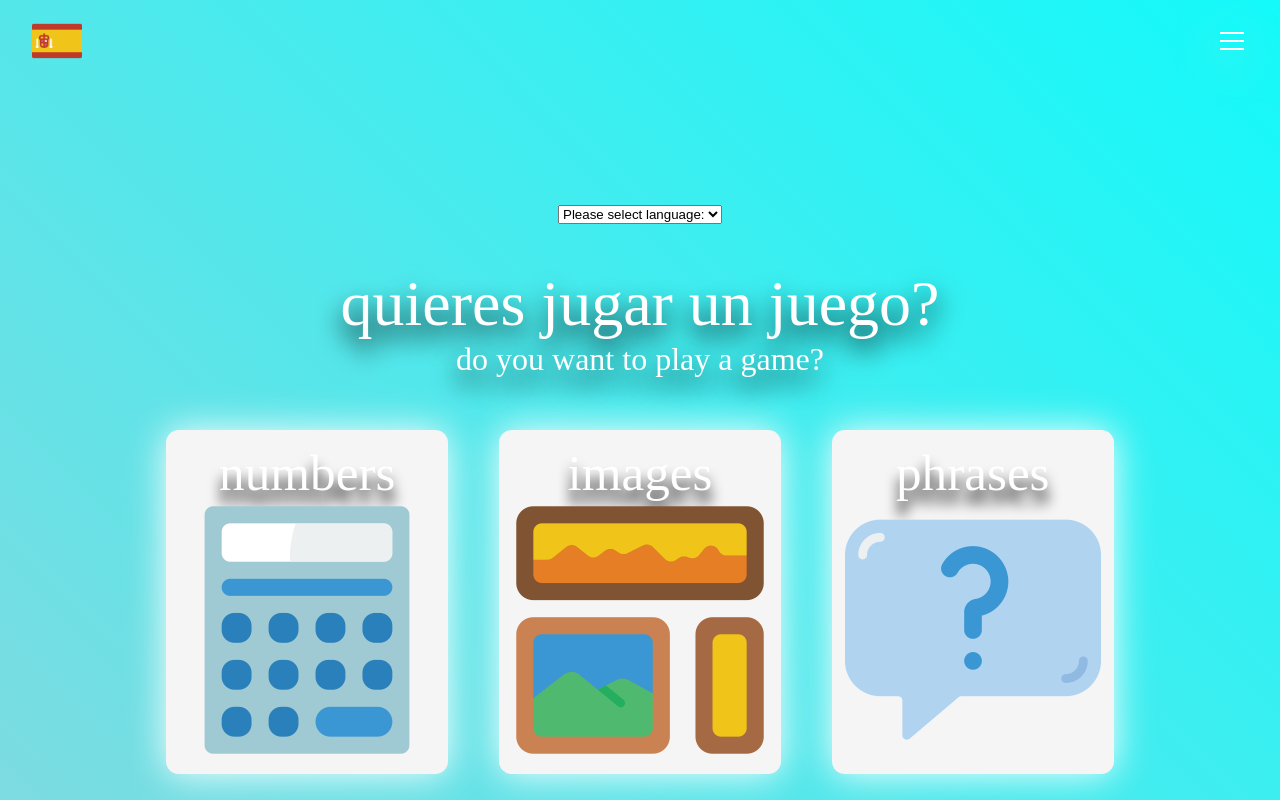
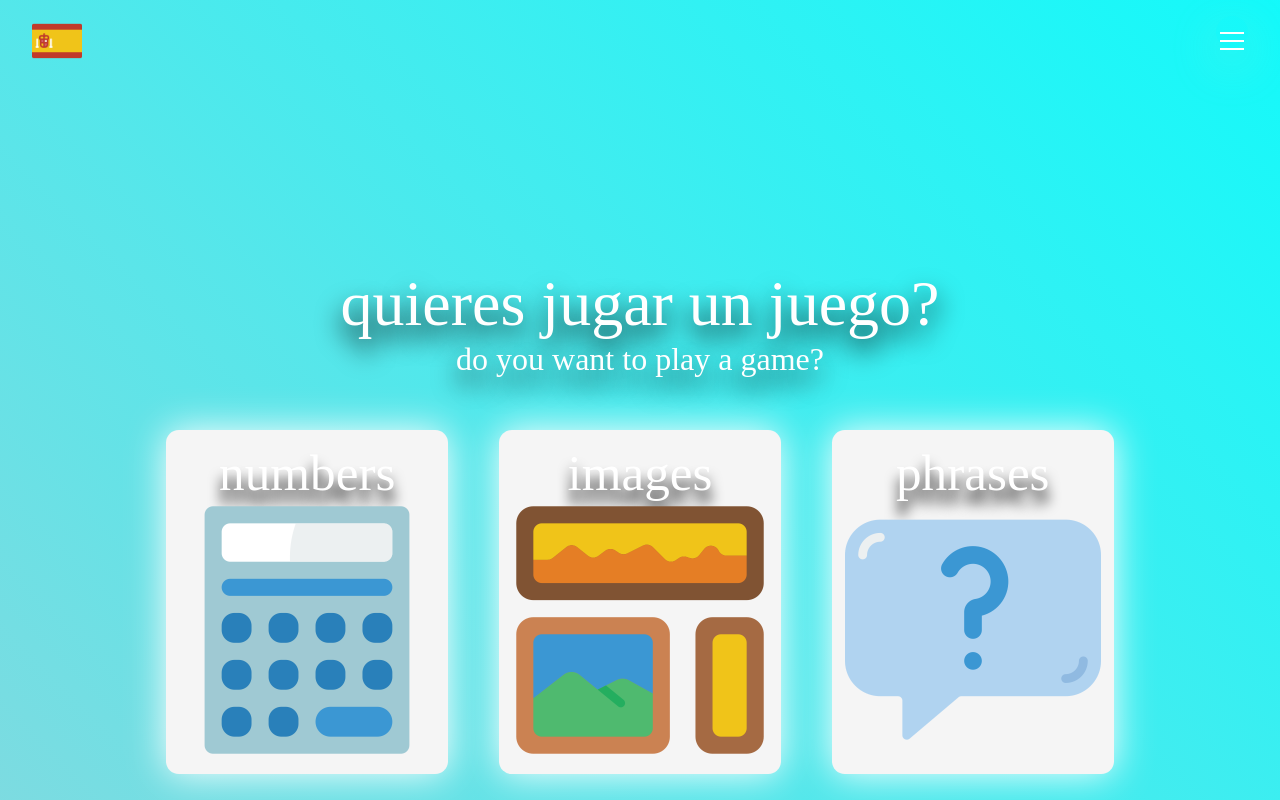
Before and after one commit to GregorRoss/ELGA, a React (Create React App) app in the folder client/: page /home in a window 1280 px wide. Built offline with nearby package versions, Linux system fonts and the light colour scheme; no server answers; a web font is replaced by a local one.

Commit message:
removed language drop down and reset game msg within start function

```diff
--- a/client/src/components/Home.js
+++ b/client/src/components/Home.js
@@ -10,24 +10,6 @@ const Home = ({setLanguage}) => {
 
     return (
         <div className="home-container">
-            <div className='language-options'>
-                <select onChange={handleLanguageSelect}>
-                    <option value="" > Please select language: </option>
-                    <option value="cy">Welsh</option>
-                    <option value="da">Danish</option>
-                    <option value="de">German</option>
-                    <option value="es">Spanish</option>
-                    <option value="fr">French</option>
-                    <option value="gd">Gaelic</option>
-                    <option value="it">Italian</option>
-                    <option value="ja">Japanese</option>
-                    <option value="zh">Chinese</option>
-                    <option value="zu">Zulu</option>
-                    <option value="la">Latin</option>
-
-                </select>
-            </div>
-
 
             <h1 className="home-title">quieres jugar un juego?</h1>
             <h2 className="home-title-EN">do you want to play a game?</h2>
--- a/client/src/components/NumbersGame.js
+++ b/client/src/components/NumbersGame.js
@@ -78,6 +78,7 @@ const NumbersGame = ({level, rounds, num1, num2, num1Word, num2Word, setRandomNu
 // function that does the initial start to the game
 const start = () => {
     setRoundCount(0);
+    setMsg("");
     setGameStatus("playing");
     playRound();
 }
```
